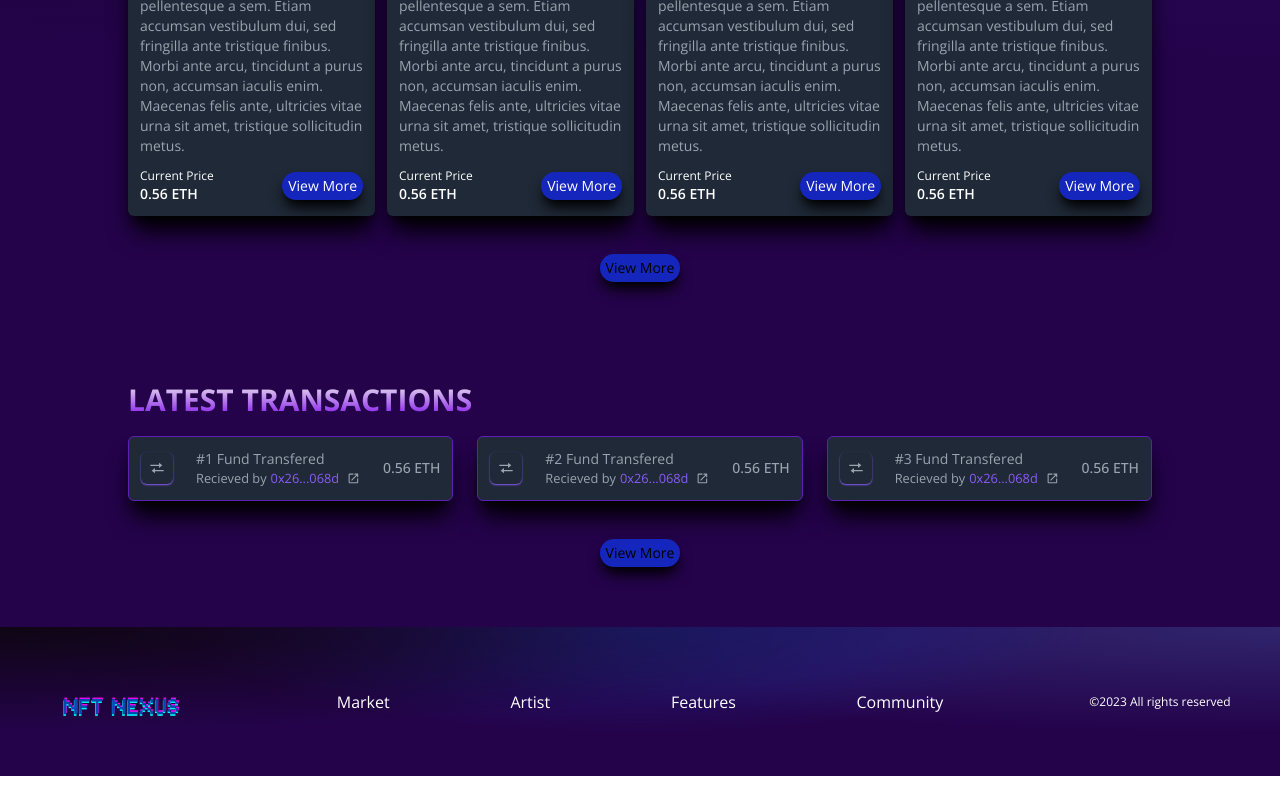
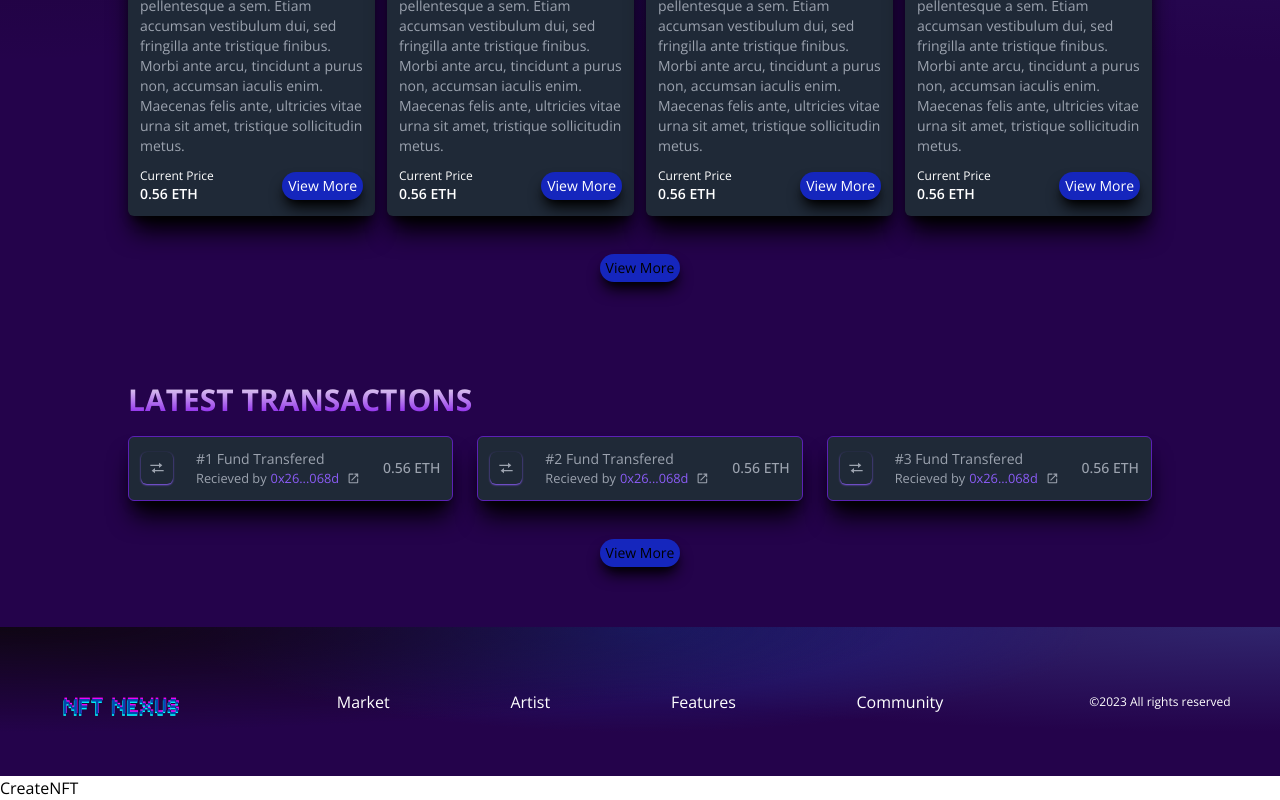
Before and after one commit to NayanSubedi/NFTNexus, a React (Create React App) app: page / in a window 1280 px wide. Shown: the part 1198-1998 px from the top of the page. Before the commit the page ends 1974 px from the top, so only its background shows below. Built offline with nearby package versions, Linux system fonts and the light colour scheme.

Commit message:
updated createNFT

```diff
--- a/src/App.jsx
+++ b/src/App.jsx
@@ -3,6 +3,7 @@ import Hero from "./components/Hero"
 import Artworks from "./components/Artworks"
 import Transactions from "./components/Transactions"
 import Footer from "./components/Footer"
+import CreateNFT from "./components/CreateNFT"
 
 const App = () => {
   return (
@@ -14,6 +15,7 @@ const App = () => {
       <Artworks />
       <Transactions />
       <Footer />
+      <CreateNFT />
     </div>
   )
 }
```
